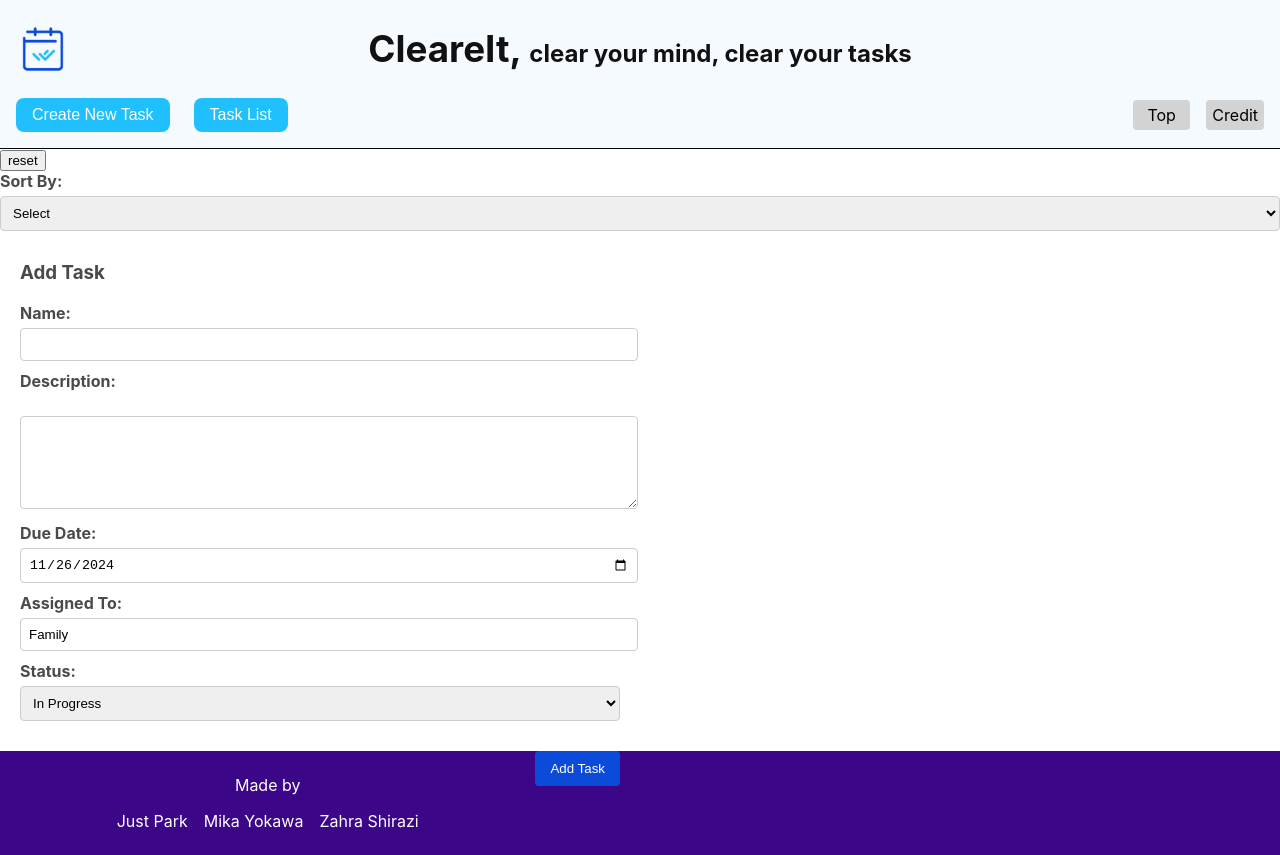
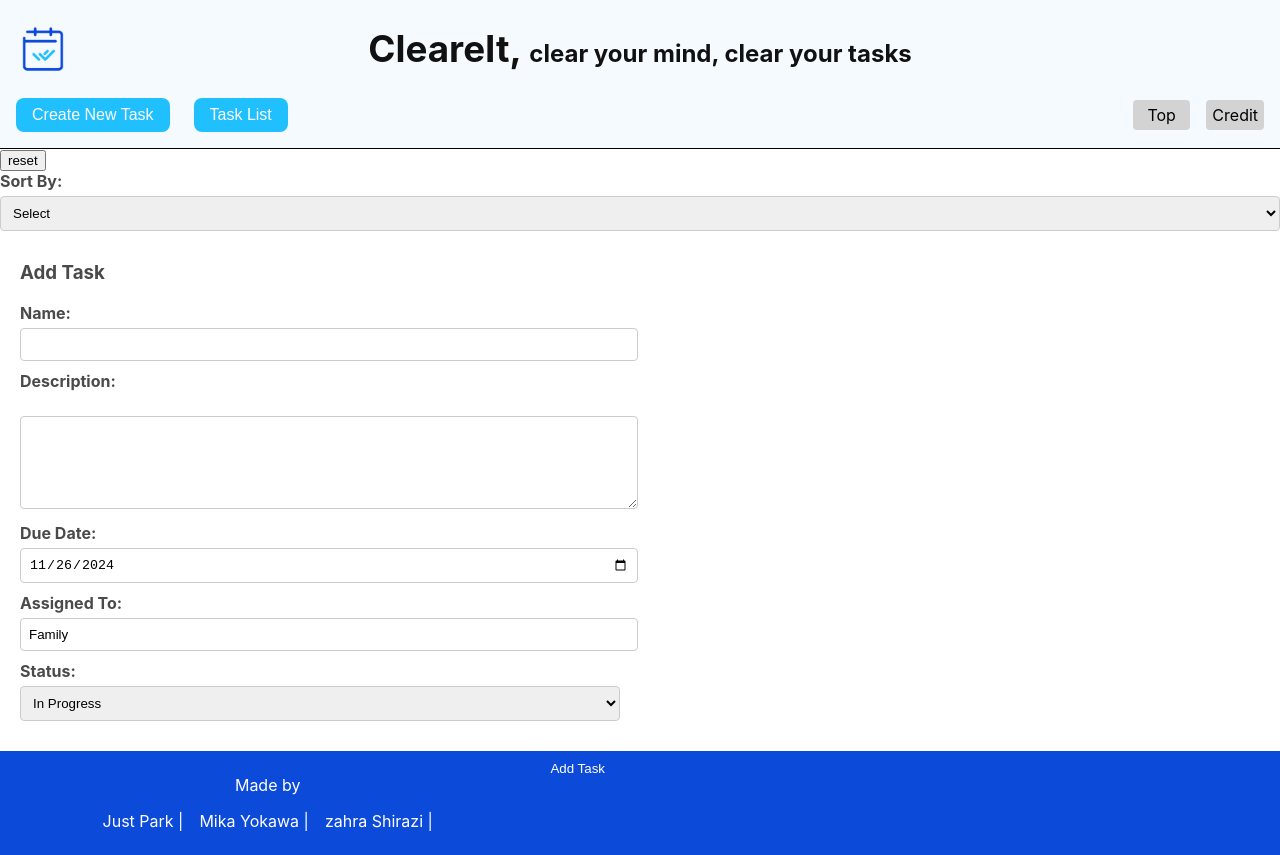
Before and after one commit to zara-sh/ToDoAppW13, a React (Create React App) app: page / in a window 1280 px wide. Built offline with nearby package versions, Linux system fonts and the light colour scheme.

Commit message:
add linkedin to names and change background color

```diff
--- a/src/components/MainFooter.css
+++ b/src/components/MainFooter.css
@@ -1,7 +1,7 @@
 #footer {
 	padding: 1.5em 0;
 
-	background: var(--col-main-dark, darkblue);
+	background:#0c4ada;
 	color: var(--col-main-dark-text, white);
 
 	#footer-credit {
--- a/src/components/MainFooter.js
+++ b/src/components/MainFooter.js
@@ -7,9 +7,19 @@ export default function MainFooter() {
 			<div id="footer-credit">
 				<p>Made by</p>
 				<ul>
-					<li>Just Park</li>
-					<li>Mika Yokawa</li>
-					<li>Zahra Shirazi</li>
+					<li>
+						 <a href="https://www.linkedin.com/in/justin-park-aus/" target="_blank" rel="noopener noreferrer" style={{ color: "white", textDecoration: "none" }}>
+       					  Just Park
+      					</a> |
+	  				</li>
+					<li>
+						<a href="https://www.linkedin.com/in/mika-yokawa/" target="_blank" rel="noopener noreferrer" style={{ color: "white", textDecoration: "none" }}>
+						  Mika Yokawa
+      					</a> |
+					</li>
+					<li><a href="https://www.linkedin.com/in/zahra-shirazi1/" target="_blank" rel="noopener noreferrer" style={{ color: "white", textDecoration: "none" }}>
+						  zahra Shirazi
+      					</a> |</li>
 				</ul>
 			</div>
 		</footer>
```
